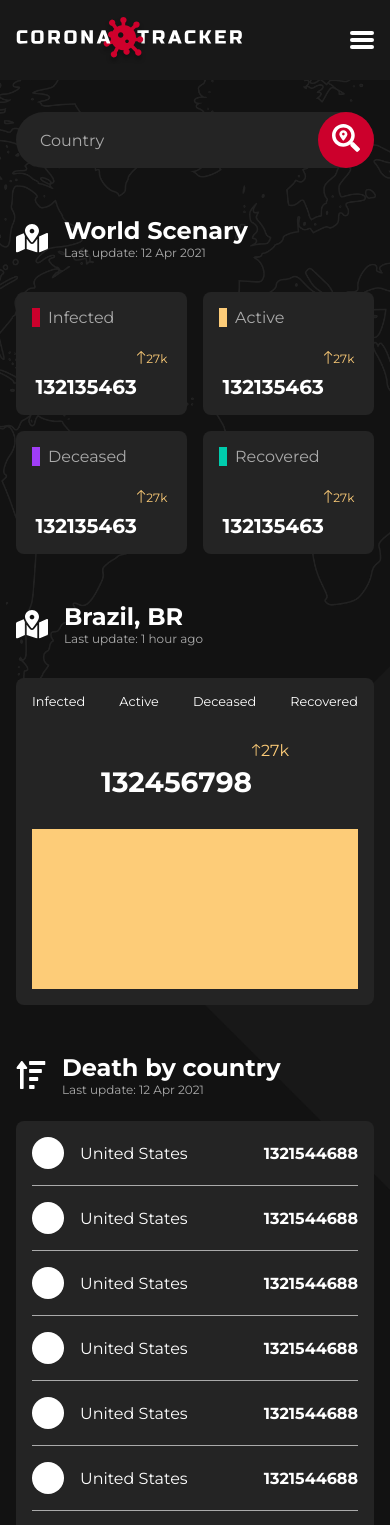
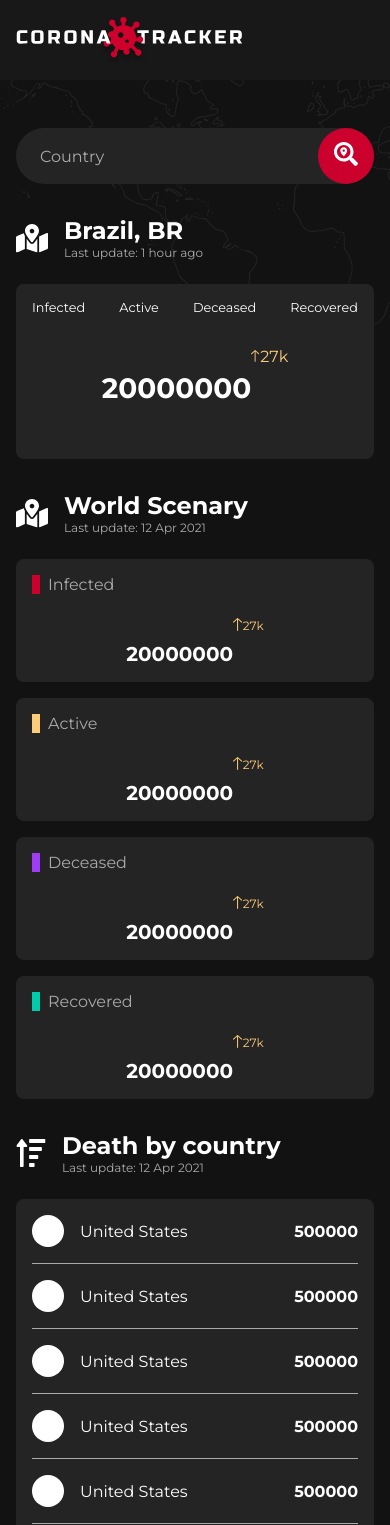
Before and after one commit to mayconrr13/corona-tracker, a Next.js app: page / in a window 390 px wide. Shown: the top 1525 px of the page. Built offline with nearby package versions, Linux system fonts and the light colour scheme.

Commit message:
Finishing mobile and web styles

```diff
--- a/src/pages/index.tsx
+++ b/src/pages/index.tsx
@@ -1,4 +1,4 @@
-import { Header, Content, SearchBox, WorldInfo, SectionTitle, CountryStats, Card, Classification, Country, Footer } from '../styles/pages/Home'
+import { Header, Background, Content, SearchBox, WorldInfo, SectionTitle, CountryStats, Card, Classification, Country, Footer } from '../styles/pages/Home'
 import Link from 'next/link'
 
 export default function Home() {
@@ -8,76 +8,25 @@ export default function Home() {
         <div>
           <img src="/logo.svg" alt="Logo"/>
 
-          <button type="button">
+          {/* <button type="button">
             <span></span>
             <span></span>
             <span></span>
-          </button>
+          </button> */}
         </div>
       </Header>
 
+      <Background/>
+
       <Content>
-        <div className="background"/>
-        <form>
-          <SearchBox>
+        <SearchBox>
+          <div>
             <input type="text" placeholder="Country"/>
             <button>
               <img src="/icons/search.svg" alt="Search"/>
             </button>
-          </SearchBox>
-        </form>
-
-        <WorldInfo>
-          <SectionTitle>
-            <img src="/icons/map.svg" alt="Map"/>
-            <div>
-              <strong>World Scenary</strong>
-              <span>Last update: 12 Apr 2021</span>
-            </div>
-          </SectionTitle>
-          <div>
-            <Card>
-              <p>Infected</p>
-              <div>
-                <div>
-                  <img src="/icons/arrow.svg" alt="up/down"/>
-                  <span>27k</span>
-                </div>
-                <strong>132135463</strong>
-              </div>
-            </Card>
-            <Card>
-              <p>Active</p>
-              <div>
-                <div>
-                  <img src="/icons/arrow.svg" alt="up/down"/>
-                  <span>27k</span>
-                </div>
-                <strong>132135463</strong>
-              </div>
-            </Card>
-            <Card>
-              <p>Deceased</p>
-              <div>
-                <div>
-                  <img src="/icons/arrow.svg" alt="up/down"/>
-                  <span>27k</span>
-                </div>
-                <strong>132135463</strong>
-              </div>
-            </Card>
-            <Card>
-              <p>Recovered</p>
-              <div>
-                <div>
-                  <img src="/icons/arrow.svg" alt="up/down"/>
-                  <span>27k</span>
-                </div>
-                <strong>132135463</strong>
-              </div>
-            </Card>
           </div>
-        </WorldInfo>
+        </SearchBox>
 
         <CountryStats>
           <SectionTitle>
@@ -101,13 +50,66 @@ export default function Home() {
                 <img src="/icons/arrow.svg" alt="up/down"/>
                 <span>27k</span>
               </div>
-              <strong>132456798</strong>
-              <div className="chart"/>
+              <strong>20000000</strong>
             </div>
+
+            <div className="chart"/>
 
           </div>
 
         </CountryStats>
+
+        <WorldInfo>
+          <SectionTitle>
+            <img src="/icons/map.svg" alt="Map"/>
+            <div>
+              <strong>World Scenary</strong>
+              <span>Last update: 12 Apr 2021</span>
+            </div>
+          </SectionTitle>
+          <div>
+            <Card>
+              <p>Infected</p>
+              <div>
+                <div>
+                  <img src="/icons/arrow.svg" alt="up/down"/>
+                  <span>27k</span>
+                </div>
+                <strong>20000000</strong>
+              </div>
+            </Card>
+            <Card>
+              <p>Active</p>
+              <div>
+                <div>
+                  <img src="/icons/arrow.svg" alt="up/down"/>
+                  <span>27k</span>
+                </div>
+                <strong>20000000</strong>
+              </div>
+            </Card>
+            <Card>
+              <p>Deceased</p>
+              <div>
+                <div>
+                  <img src="/icons/arrow.svg" alt="up/down"/>
+                  <span>27k</span>
+                </div>
+                <strong>20000000</strong>
+              </div>
+            </Card>
+            <Card>
+              <p>Recovered</p>
+              <div>
+                <div>
+                  <img src="/icons/arrow.svg" alt="up/down"/>
+                  <span>27k</span>
+                </div>
+                <strong>20000000</strong>
+              </div>
+            </Card>
+          </div>
+        </WorldInfo>
 
         <Classification>
           <SectionTitle>
@@ -123,55 +125,55 @@ export default function Home() {
               {/* <img src="/icons/flag.svg" alt="Flags"/> */}
               <span />
               <p>United States</p>
-              <strong>1321544688</strong>
+              <strong>500000</strong>
             </Country>
             <Country>
               {/* <img src="/icons/flag.svg" alt="Flags"/> */}
               <span />
               <p>United States</p>
-              <strong>1321544688</strong>
+              <strong>500000</strong>
             </Country>
             <Country>
               {/* <img src="/icons/flag.svg" alt="Flags"/> */}
               <span />
               <p>United States</p>
-              <strong>1321544688</strong>
+              <strong>500000</strong>
             </Country>
             <Country>
               {/* <img src="/icons/flag.svg" alt="Flags"/> */}
               <span />
               <p>United States</p>
-              <strong>1321544688</strong>
+              <strong>500000</strong>
             </Country>
             <Country>
               {/* <img src="/icons/flag.svg" alt="Flags"/> */}
               <span />
               <p>United States</p>
-              <strong>1321544688</strong>
+              <strong>500000</strong>
             </Country>
             <Country>
               {/* <img src="/icons/flag.svg" alt="Flags"/> */}
               <span />
               <p>United States</p>
-              <strong>1321544688</strong>
+              <strong>500000</strong>
             </Country>
             <Country>
               {/* <img src="/icons/flag.svg" alt="Flags"/> */}
               <span />
               <p>United States</p>
-              <strong>1321544688</strong>
+              <strong>500000</strong>
             </Country>
             <Country>
               {/* <img src="/icons/flag.svg" alt="Flags"/> */}
               <span />
               <p>United States</p>
-              <strong>1321544688</strong>
+              <strong>500000</strong>
             </Country>
             <Country>
               {/* <img src="/icons/flag.svg" alt="Flags"/> */}
               <span />
               <p>United States</p>
-              <strong>1321544688</strong>
+              <strong>500000</strong>
             </Country>
           </div>
         </Classification>
--- a/src/styles/global.ts
+++ b/src/styles/global.ts
@@ -39,6 +39,7 @@ const GlobalStyle = createGlobalStyle`
     width: 100vw;
     color: var(--text);
     -webkit-font-smoothing: antialiased;
+    overflow-x: hidden;
   }
 
   body, input, textarea, button {
--- a/src/styles/pages/Home.ts
+++ b/src/styles/pages/Home.ts
@@ -2,6 +2,7 @@ import styled from 'styled-components'
 
 export const Header = styled.header`
   width: 100vw;
+  min-width: 280px;
   height: 5rem;
   z-index: 50;
 
@@ -52,52 +53,87 @@ export const Header = styled.header`
     }
   }
 
+  @media (min-width: 1050px) {
+    background-color: #12121250;
+
+    div {
+      max-width: 1175px;
+
+      button {
+        display: none;
+      }
+    }
+  }
 `;
 
 export const Content = styled.main`
   width: 100vw;
-  position: relative;
 
   padding: 0 1rem;
+  margin: 8rem auto 0 auto; // 5rem header + 3rem margin
+  width: 100%;
+  min-width: 280px;
+  max-width: 775px;
+  display: flex;
+  flex-direction: column;
+  align-items: center;
 
-  form {
+  @media (min-width: 1050px) {
+    max-width: 1175px;
     width: 100%;
-    max-width: 775px;
-    margin: 0 auto;
+
+    display: grid;
+    grid-template-columns: 1fr minmax(280px, 350px);
+    grid-template-rows: 3.5rem 26rem 14fr;
+    gap: 2rem 2rem;
+    grid-template-areas:
+      "search sort"
+      "country sort"
+      "world sort";
   }
+`;
 
-  .background {
+export const Background = styled.div`
   position: absolute;
-    top: -2rem;
+  top: 0;
   left: 0;
   right: 0;
+  bottom: 0;
 
-    min-width: 375px;
-    height: 150vh;
+  /* min-width: 375px; */
+  height: 100vh;
   width: 100vw;
   z-index: -1;
 
-    background-image: url('/images/background-sm.png');
-    background-position: center -2rem;
+  background-image: url('/images/background-sm.svg');
+  background-position: top left;
   background-repeat: no-repeat;
   background-size: cover;
+
+  @media (min-width: 1050px) {
+    height: 100%;
+    background-image: url('/images/background-lg.svg');
   }
 `;
 
-export const SearchBox = styled.div`
-  height: 3.5rem;
+export const SearchBox = styled.form`
   width: 100%;
-  margin-top: calc(5rem + 2rem);  // 5rem = header height;
+
+  div {
+    height: 100%;
+    width: 100%;
     padding-left: 1.5rem;
 
     display: flex;
     align-items: center;
+    justify-content: space-between;
     background-color: var(--gray-700);
     border: none;
     border-radius: 1.75rem;
 
     input {
       flex: 1;
+      min-width: 150px;
       border: none;
       background-color: transparent;
       color: var(--text);
@@ -111,35 +147,49 @@ export const SearchBox = styled.div`
     button {
       height: 3.5rem;
       width: 3.5rem;
+      min-width: 3.5rem;
       border: none;
       border-radius: 50%;
       background-color: var(--red);
       margin-left: 1rem;
       outline: none;
+
+      img {
+        height: 1.5rem;
+        width: 1.5rem;
+        min-width: 1.5rem;
+      }
+    }
+  }
+
+  @media (min-width: 1050px) {
+    grid-area: search;
+    max-width: 775px;
   }
 `;
 
 export const WorldInfo = styled.div`
+  margin-top: 2rem;
   width: 100%;
   max-width: 775px;
-  margin: 0 auto;
-  margin-top: 3rem;
 
   display: flex;
   flex-direction: column;
+  align-items: flex-start;
 
   > div {
     width: 100%;
-    max-height: 340px;
-    margin-top: 2rem;
+    max-width: 775px;
 
     display: grid;
-    grid-template-columns: 1fr 1fr;
-    grid-template-rows: 1fr 1fr;
-    gap: 1rem 1rem;
+    grid-template-columns: 100%;
+    grid-template-rows: repeat(4, 1fr);
+    gap: 1rem 0;
     grid-template-areas:
-      "card1 card2"
-      "card3 card4";
+      "card1"
+      "card2"
+      "card3"
+      "card4";
 
     > div {
       &:nth-child(1) {
@@ -183,11 +233,38 @@ export const WorldInfo = styled.div`
       }
     }
   }
+
+  @media (min-width: 400px) {
+    > div {
+      display: grid;
+      grid-template-columns: 1fr 1fr;
+      grid-template-rows: repeat(2, 1fr);
+      gap: 1rem 1rem;
+      grid-template-areas:
+        "card1 card2"
+        "card3 card4";
+    }
+  }
+
+  @media (min-width: 1050px) {
+    grid-area: world;
+    max-width: 775px;
+    margin-top: 0;
+
+    > div {
+      width: 100%;
+      display: flex;
+      flex-direction: row;
+      align-items: center;
+      justify-content: space-between;
+    }
+  }
 `;
 
 export const Card = styled.div`
   display: flex;
   flex-direction: column;
+  max-height: 123px;
 
   padding: 1rem;
   background-color: var(--gray-700);
@@ -216,7 +293,7 @@ export const Card = styled.div`
     margin: 1.5rem auto 0 auto;
 
     display: grid;
-    grid-template-columns: 1fr fit-max-content(4rem);
+    grid-template-columns: 1fr fit-content(4rem);
     grid-template-rows: 1.5rem 1.5rem 1fr;
     gap: 0px 0px;
     grid-template-areas:
@@ -269,12 +346,31 @@ export const Card = styled.div`
       }
     }
   }
+
+  @media (min-width: 1050px) {
+    > div {
+      display: flex;
+      flex-direction: column;
+      height: 3rem;
+      width: 100%;
+
+      > div {
+        margin: 0 0 0 auto;
+      }
+
+      strong {
+        margin: 0;
+      }
+    }
+  }
 `;
 
 export const SectionTitle = styled.section`
   display: flex;
   flex-direction: row;
   align-items: center;
+
+  margin-bottom: 1.5rem;
 
   > div {
     display: flex;
@@ -296,24 +392,28 @@ export const SectionTitle = styled.section`
 `;
 
 export const CountryStats = styled.div`
-  max-width: 775px;
   margin: 0 auto;
-  margin-top: 3rem;
+  margin-top: 2rem;
 
   display: flex;
   flex-direction: column;
   width: 100%;
+  height: 100%;
+  max-height: 26rem;
 
   > div {
-    margin-top: 2rem;
-
     background-color: var(--gray-700);
     border-radius: 0.5rem;
     width: 100%;
+    height: 100%;
     padding: 1rem;
+
+    display: flex;
+    flex-direction: column;
 
     nav {
       width: 100%;
+      max-width: 400px;
       margin-bottom: 2rem;
 
       display: flex;
@@ -329,19 +429,18 @@ export const CountryStats = styled.div`
     }
 
     nav + div {
-    margin: 1.5rem auto 0 auto;
+    margin: 0 auto 1.5rem auto;
     width: 100%;
 
     display: grid;
-    grid-template-columns: 1fr fit-max-content(4rem);
-    grid-template-rows: 1.5rem 3rem 1fr;
+    grid-template-columns: 1fr max-content(4rem);
+    grid-template-rows: 1.5rem 3rem;
     gap: 0px 0px;
     grid-template-areas:
       ". variation"
-      "value ."
-      "chart chart";
+      "value .";
 
-      > div:first-child {
+      > div {
         grid-area: variation;
         height: 100%;
         max-height: 1.5rem;
@@ -363,27 +462,48 @@ export const CountryStats = styled.div`
         font-size: 1.75rem;
       }
 
+    }
+
     > div.chart {
-        grid-area: chart;
       width: 100%;
-        height: 10rem;
-
-        margin-top: 1rem;
+      /* height: 100%; */
+      flex: 1;
 
       background-color: var(--yellow);
+    }
+  }
+
+  @media (min-width: 1050px) {
+    grid-area: country;
+    margin: 0;
+    max-width: 775px;
+    height: 100%;
+
+    > div {
+      nav {
+        button {
+          font-size: 1rem;
+        }
       }
     }
   }
 `;
 
 export const Classification = styled.div`
+  width: 100%;
   max-width: 775px;
-  margin: 0 auto;
-  margin-top: 3rem;
+  margin-top: 2rem;
+
+  display: flex;
+  flex-direction: column;
+  justify-content: space-between;
 
   > div {
-    margin-top: 1.5rem;
-    margin-bottom: 3rem;
+    margin-bottom: 1.5rem;
+
+    display: flex;
+    flex-direction: column;
+    justify-content: space-between;
 
     width: 100%;
     padding: 1rem;
@@ -394,11 +514,28 @@ export const Classification = styled.div`
       margin-top: 1rem;
     }
   }
+
+  @media (min-width: 1050px) {
+    grid-area: sort;
+    margin: 0;
+    height: 100%;
+    max-width: 350px;
+
+    > div {
+      height: 100%;
+      margin: 0;
+
+      div + div {
+        margin-top: 0;
+      }
+    }
+  }
 `;
 
 export const Country = styled.div`
   display: flex;
   align-items: center;
+  height: 100%;
   padding-bottom: 1rem;
   border-bottom: 1px solid var(--gray-100);
 
@@ -420,6 +557,10 @@ export const Country = styled.div`
     margin-left: auto;
     font-size: 1rem;
   }
+
+  @media (min-width: 1050px) {
+    padding: 0;
+  }
 `;
 
 export const Footer = styled.footer`
@@ -428,10 +569,11 @@ export const Footer = styled.footer`
   align-items: center;
 
   width: 100vw;
-  margin-bottom: 2rem;
+  min-width: 280px;
+  margin: 2rem 0 1rem 0;
 
   span {
-    font-size: 1.25rem;
+    font-size: 1rem;
     color: var(--text);
     margin-bottom: 0.5rem;
   }
```
Also changed, not shown: public/images/background-sm.png (deleted), public/images/background-sm.svg (added). Lines whose indentation alone changed are shown as unchanged.
